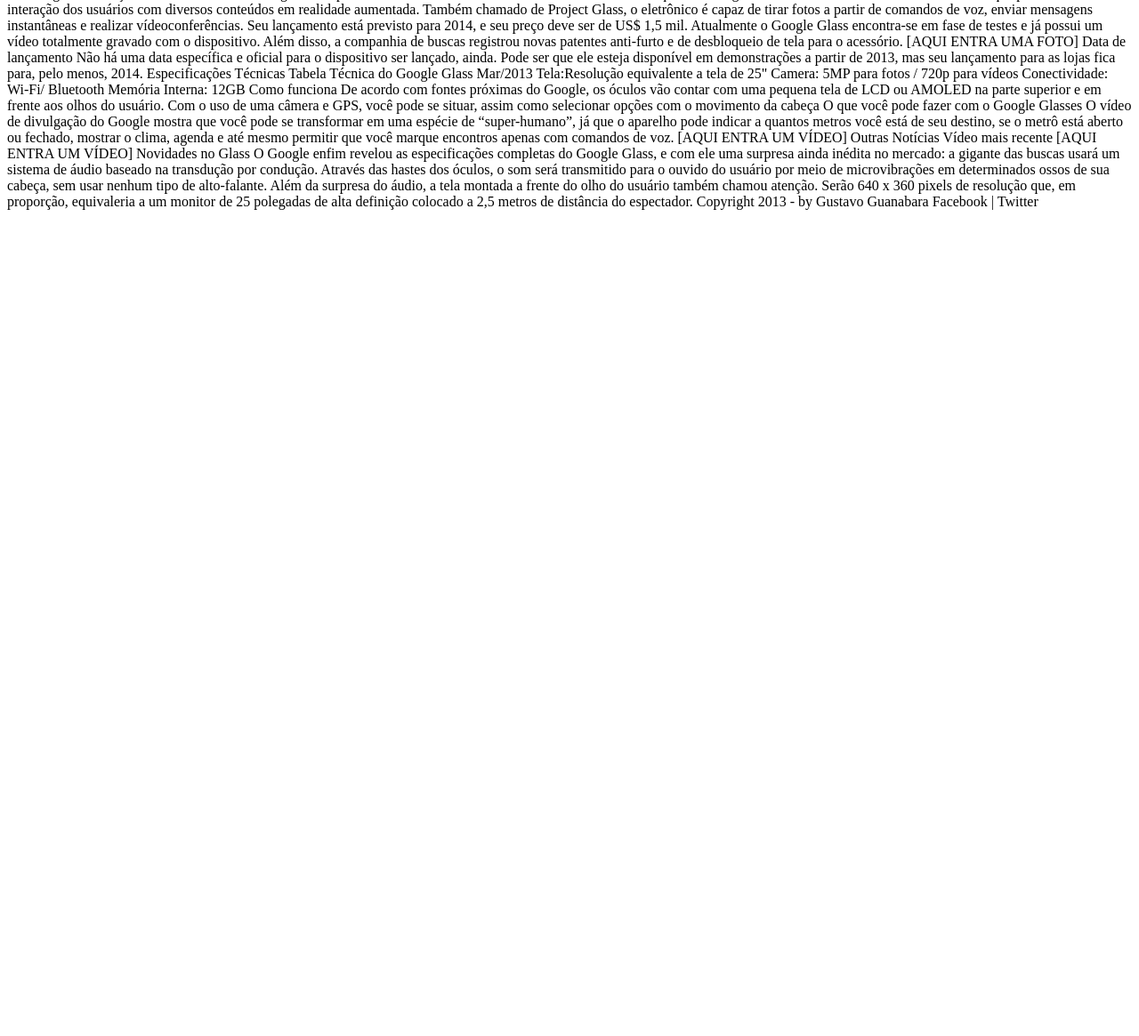
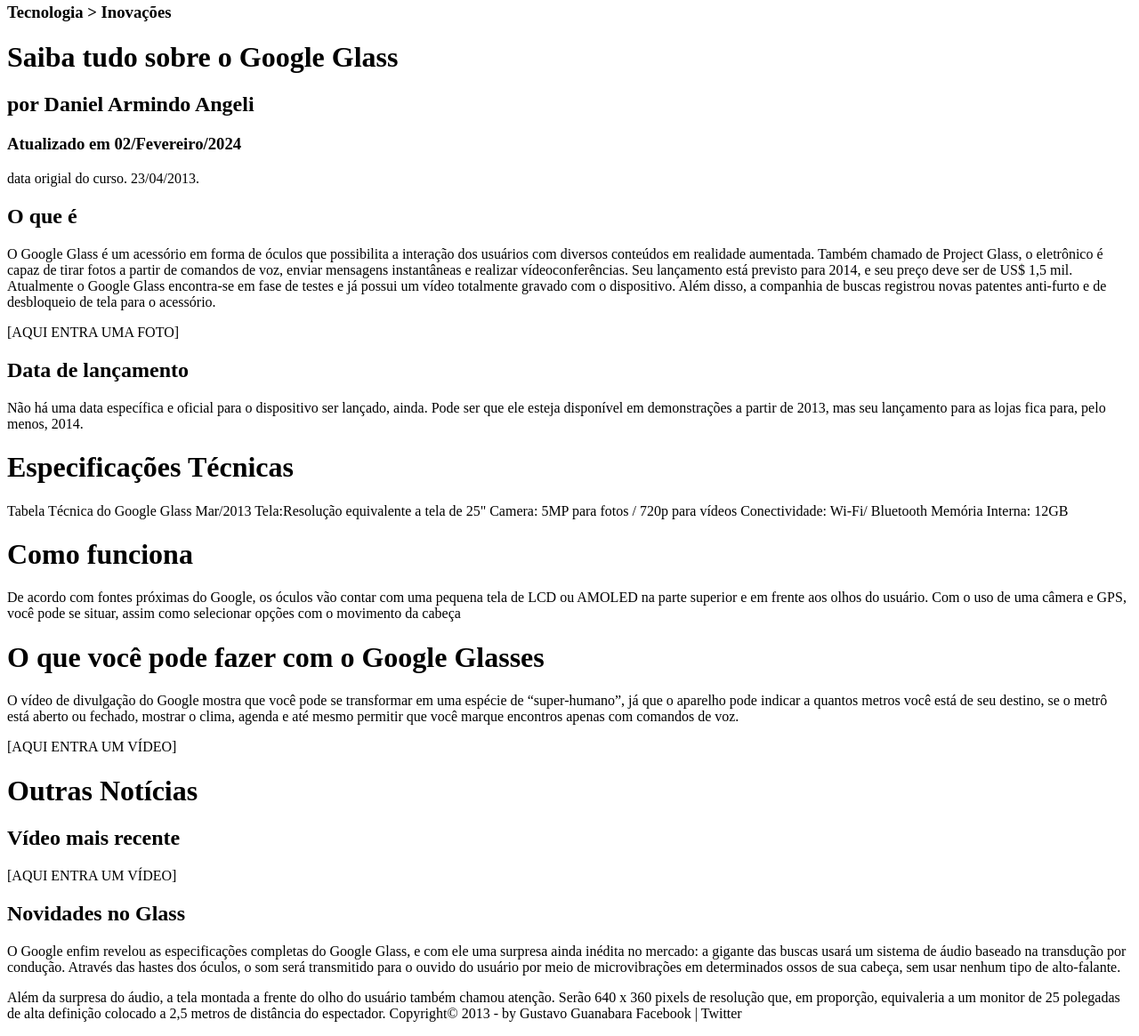
Before and after one commit to tedoidobr/cursoEmVideoHtml5, a plain HTML site: page index.html in a window 1280 px wide. Shown: the part 268-1433 px from the top of the page at 89% size. Before the commit the page ends 800 px from the top, so only its background shows below. Drawn offline with Linux system fonts and the light colour scheme.

Commit message:
Aula 6 - organizando o corpo do texto

```diff
--- a/index.html
+++ b/index.html
@@ -24,26 +24,29 @@
         - Multimídia
         - Fale conosco
     </header>
-        Tecnologia > Inovações
-        Saiba tudo sobre o Google Glass
-        por Gustavo Guanabara
-        Atualizado em 23/Abril/2013
+    <hgroup>
+        <h3>Tecnologia > Inovações</h3>
+        <h1>Saiba tudo sobre o Google Glass</h1>
+        <h2>por Daniel Armindo Angeli</h2>
+        <h3>Atualizado em 02/Fevereiro/2024</h3>
+        data origial do curso. 23/04/2013.
+    </hgroup>
 
-        O que é
-        O Google Glass é um acessório em forma de óculos que possibilita a interação dos usuários com diversos conteúdos
+       <h2> O que é</h2>
+       <p> O Google Glass é um acessório em forma de óculos que possibilita a interação dos usuários com diversos conteúdos
         em realidade aumentada. Também chamado de Project Glass, o eletrônico é capaz de tirar fotos a partir de
         comandos de voz, enviar mensagens instantâneas e realizar vídeoconferências. Seu lançamento está previsto para
         2014, e seu preço deve ser de US$ 1,5 mil. Atualmente o Google Glass encontra-se em fase de testes e já possui
         um vídeo totalmente gravado com o dispositivo. Além disso, a companhia de buscas registrou novas patentes
         anti-furto e de desbloqueio de tela para o acessório.
-
+    </p>
         [AQUI ENTRA UMA FOTO]
 
-        Data de lançamento
-        Não há uma data específica e oficial para o dispositivo ser lançado, ainda. Pode ser que ele esteja disponível
+        <h2>Data de lançamento</h2>
+        <p>Não há uma data específica e oficial para o dispositivo ser lançado, ainda. Pode ser que ele esteja disponível
         em demonstrações a partir de 2013, mas seu lançamento para as lojas fica para, pelo menos, 2014.
-
-        Especificações Técnicas
+    </p>
+       <h1> Especificações Técnicas</h1>
         Tabela Técnica do Google Glass Mar/2013
 
         Tela:Resolução equivalente a tela de 25"
@@ -51,34 +54,34 @@
         Conectividade: Wi-Fi/ Bluetooth
         Memória Interna: 12GB
 
-        Como funciona
-        De acordo com fontes próximas do Google, os óculos vão contar com uma pequena tela de LCD ou AMOLED na parte
+        <h1>Como funciona</h1>
+       <p> De acordo com fontes próximas do Google, os óculos vão contar com uma pequena tela de LCD ou AMOLED na parte
         superior e em frente aos olhos do usuário. Com o uso de uma câmera e GPS, você pode se situar, assim como
         selecionar opções com o movimento da cabeça
-
-        O que você pode fazer com o Google Glasses
-        O vídeo de divulgação do Google mostra que você pode se transformar em uma espécie de “super-humano”, já que o
+    </p>
+        <h1>O que você pode fazer com o Google Glasses</h1>
+        <p>O vídeo de divulgação do Google mostra que você pode se transformar em uma espécie de “super-humano”, já que o
         aparelho pode indicar a quantos metros você está de seu destino, se o metrô está aberto ou fechado, mostrar o
         clima, agenda e até mesmo permitir que você marque encontros apenas com comandos de voz.
+    </p>
+        [AQUI ENTRA UM VÍDEO]
+
+        <h1>Outras Notícias</h1>
+        <h2>Vídeo mais recente</h2>
 
         [AQUI ENTRA UM VÍDEO]
 
-        Outras Notícias
-        Vídeo mais recente
-
-        [AQUI ENTRA UM VÍDEO]
-
-        Novidades no Glass
-        O Google enfim revelou as especificações completas do Google Glass, e com ele uma surpresa ainda inédita no
+        <h2>Novidades no Glass</h2>
+        <p>O Google enfim revelou as especificações completas do Google Glass, e com ele uma surpresa ainda inédita no
         mercado: a gigante das buscas usará um sistema de áudio baseado na transdução por condução. Através das hastes
         dos óculos, o som será transmitido para o ouvido do usuário por meio de microvibrações em determinados ossos de
         sua cabeça, sem usar nenhum tipo de alto-falante.
-
-        Além da surpresa do áudio, a tela montada a frente do olho do usuário também chamou atenção. Serão 640 x 360
+    </p>
+        <p>Além da surpresa do áudio, a tela montada a frente do olho do usuário também chamou atenção. Serão 640 x 360
         pixels de resolução que, em proporção, equivaleria a um monitor de 25 polegadas de alta definição colocado a 2,5
         metros de distância do espectador.
 
-        Copyright 2013 - by Gustavo Guanabara
+        Copyright&copy; 2013 - by Gustavo Guanabara
         Facebook | Twitter
     </div>
 </body>
```
